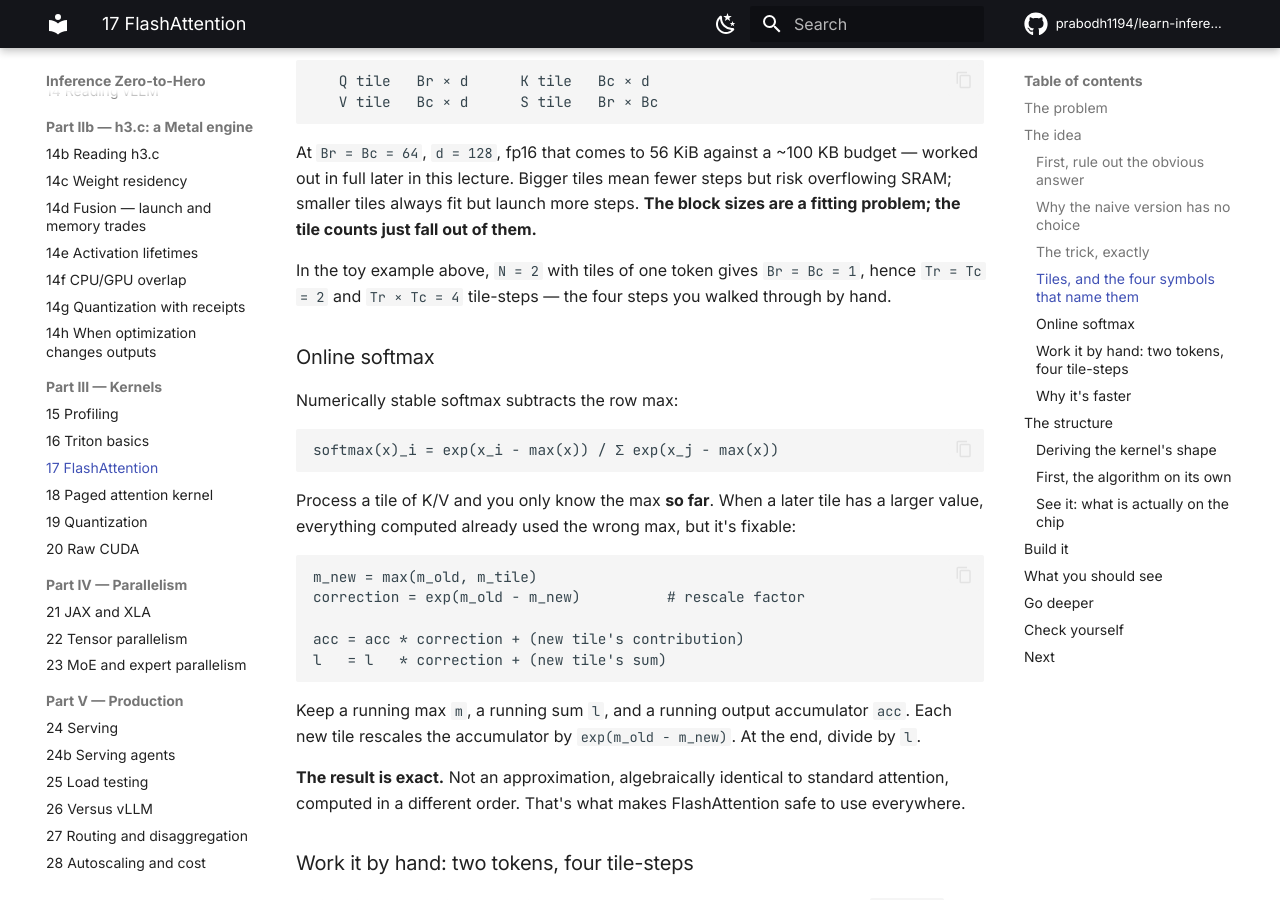
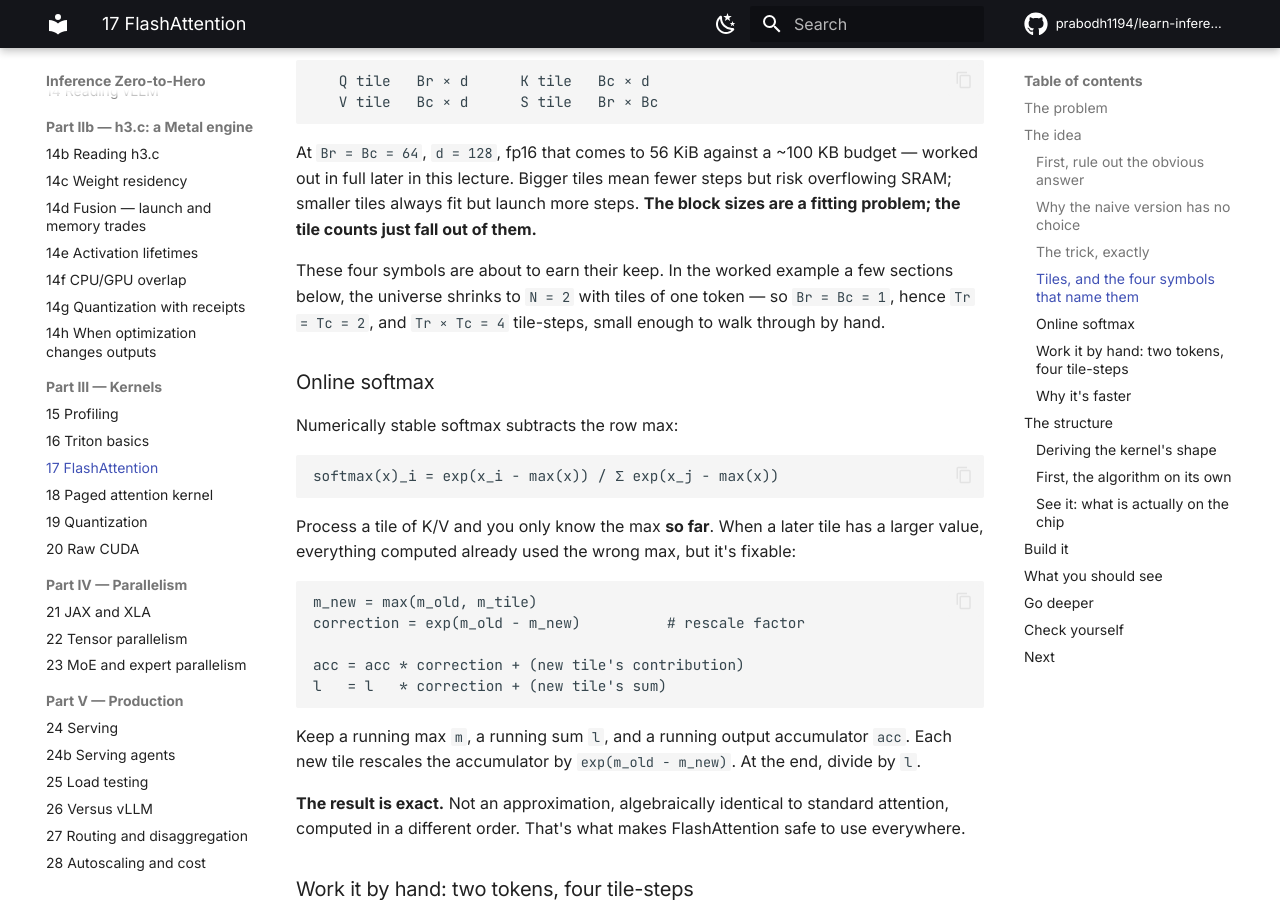
Before and after one commit to prabodh1194/learn-inference, an MkDocs documentation site: the page built from book/17-flash-attention.md, in a window 1280 px wide and 900 px high, scrolled down 5307 px. Built offline with MkDocs 1.6.1 and Material for MkDocs 9.7.7, drawn with Linux system fonts in a browser that asks for light colours; comment, search, counter and statistics services are not loaded.

Commit message:
book: L17 -- fix forward reference written as backward
The tiles/notation section said "In the toy example above ... the four steps you
walked through by hand", but that section is at line 197 and the worked example
is at 293 -- thirty lines further down. A reader hits a reference to something
they have not read yet, phrased as if they had.

Reworded to point forward: the example is "a few sections below", and the
symbols are introduced as about to be used rather than already used.

Audited the other directional references in the lecture while here; the rest
(the "worked out in full later" pointer to the SRAM budget at 603, and the three
back-references inside "What the two rows show together" at 386+) all point the
correct way.

Co-Authored-By: Claude Opus 5 <noreply@anthropic.com>

```diff
--- a/book/17-flash-attention.md
+++ b/book/17-flash-attention.md
@@ -258,9 +258,10 @@ steps but risk overflowing SRAM; smaller tiles always fit but launch more
 steps. **The block sizes are a fitting problem; the tile counts just fall out
 of them.**
 
-In the toy example above, `N = 2` with tiles of one token gives
-`Br = Bc = 1`, hence `Tr = Tc = 2` and `Tr × Tc = 4` tile-steps — the four
-steps you walked through by hand.
+These four symbols are about to earn their keep. In the worked example a few
+sections below, the universe shrinks to `N = 2` with tiles of one token — so
+`Br = Bc = 1`, hence `Tr = Tc = 2`, and `Tr × Tc = 4` tile-steps, small enough
+to walk through by hand.
 
 ### Online softmax
 
```
